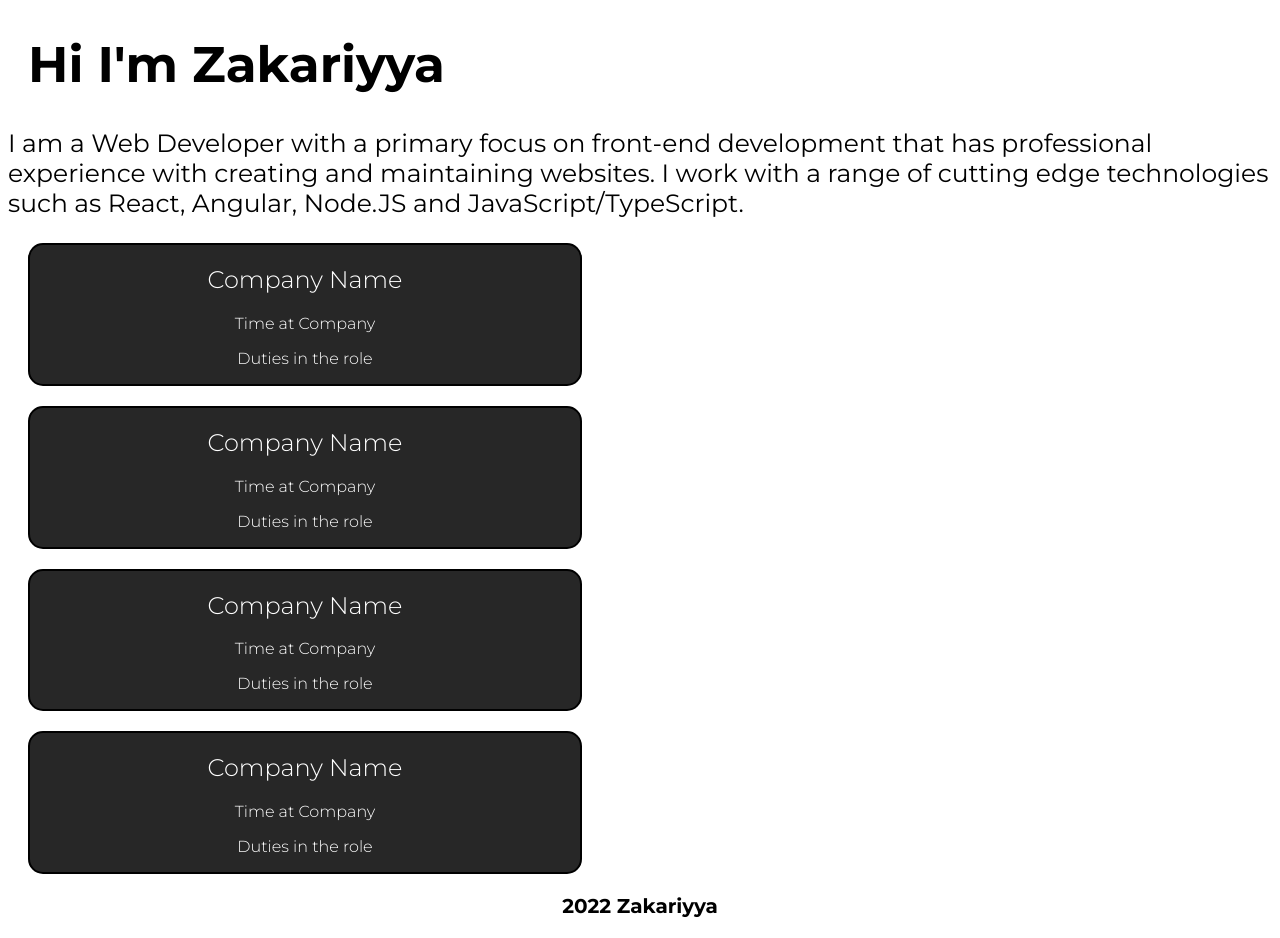
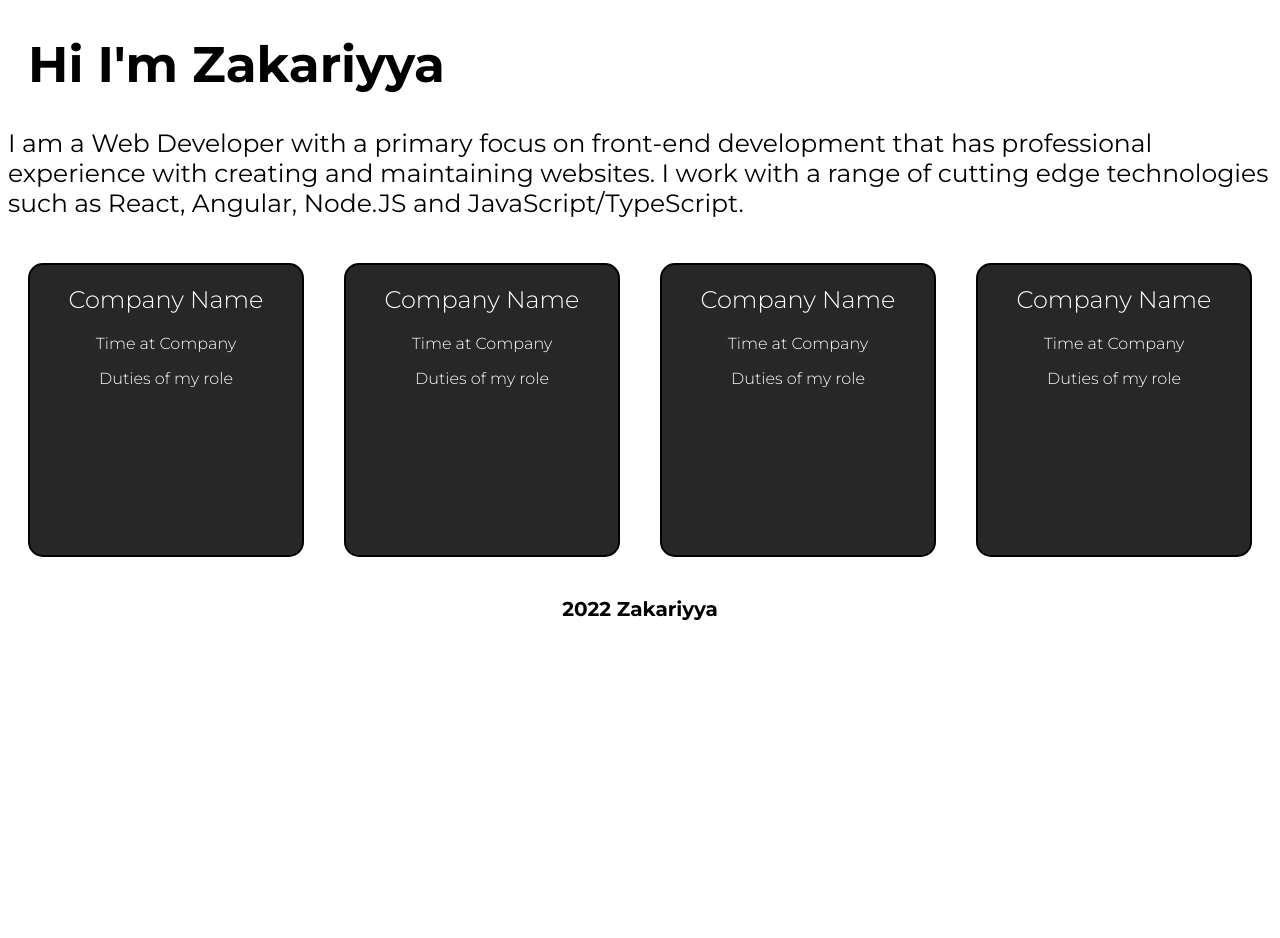
Before and after one commit to Zakariyya98/UserInterface, a React (Create React App) app: page / in a window 1280 px wide. After the commit the page ends 800 px from the top, so only its background shows below. Built offline with nearby package versions, Linux system fonts and the light colour scheme.

Commit message:
Styled the Card Component and used flexbox to style line up the Cards

```diff
--- a/src/components/UI/Card.js
+++ b/src/components/UI/Card.js
@@ -3,13 +3,11 @@ import {Title, Date, Description, StyledContainer} from './Card.styled'
 
 const Card = (props) => {
     return (
-    <>
     <StyledContainer>
     <Title>{props.title}</Title>
     <Date>{props.date}</Date>
     <Description>{props.description}</Description>
     </StyledContainer>
-    </>
 )};
 
 
--- a/src/components/UI/Card.styled.jsx
+++ b/src/components/UI/Card.styled.jsx
@@ -20,10 +20,12 @@ font-weight: 300;
 `;
 
 export const StyledContainer = styled.div`
-max-width: 550px;
-width 100%;
-margin: 20px 20px 20px 20px;
+max-width: 530px;
+width: 100%;
+height: 290px;
+max-height: 100%;
 border: 2px solid black;
+margin 20px;
 border-radius: 15px;
 background: #272727;
 `
--- a/src/components/UI/Experience.js
+++ b/src/components/UI/Experience.js
@@ -1,30 +1,42 @@
 import React from "react";
 import Card from './Card';
+import { ExperienceContainer } from "./Experience.styled";
 
 const Experience = () => {
     return (
         <>
+
+        <ExperienceContainer>
         <Card
         title="Company Name"
         date="Time at Company"
-        description="Duties in the role"
+        description="Duties of my role"
         />
+
+
 
         <Card
         title="Company Name"
         date="Time at Company"
-        description="Duties in the role"
+        description="Duties of my role"
         />
+
+
+
         <Card
         title="Company Name"
         date="Time at Company"
-        description="Duties in the role"
+        description="Duties of my role"
         />
+
+
+
         <Card
         title="Company Name"
         date="Time at Company"
-        description="Duties in the role"
+        description="Duties of my role"
         />
+        </ExperienceContainer>
 
         </>
     )
--- a/src/components/UI/Experience.styled.jsx
+++ b/src/components/UI/Experience.styled.jsx
@@ -1,6 +1,6 @@
 import styled from 'styled-components';
 
 export const ExperienceContainer = styled.div`
-
+display: flex;
 
 `
```
